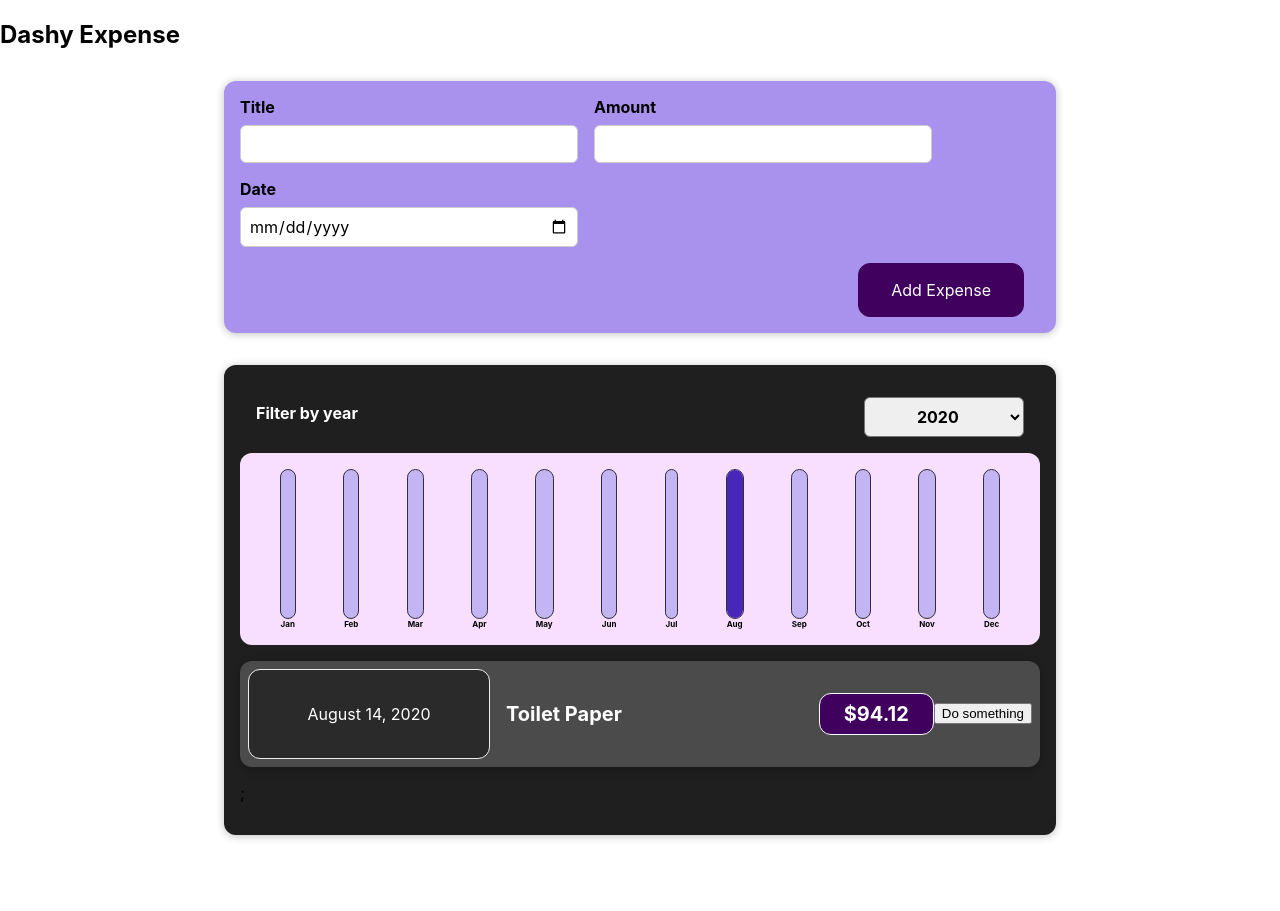
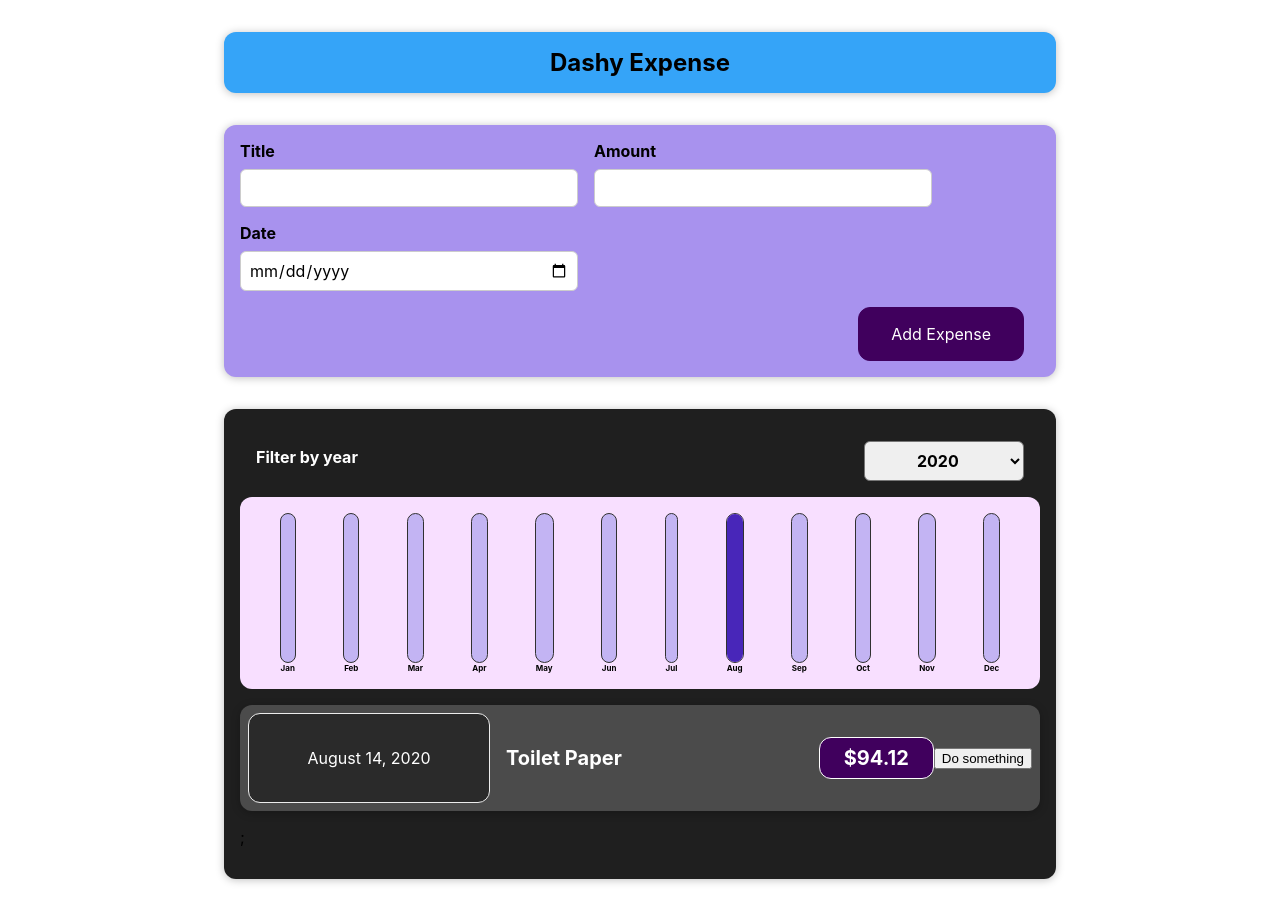
Before and after one commit to nubesFilius/dashy-expense, a React (Create React App) app: page / in a window 1280 px wide. Before the commit the page ends 867 px from the top, so only its background shows below. Built offline with nearby package versions, Linux system fonts and the light colour scheme.

Commit message:
Improving dashy banner

```diff
--- a/src/App.js
+++ b/src/App.js
@@ -37,9 +37,13 @@ function App() {
 
   return (
     <div>
-      <Banner />
-      <NewExpense onAddNewExpense={addNewExpense} />
-      <Expenses items={expenses} />
+      <div>
+        <Banner />
+      </div>
+      <div>
+        <NewExpense onAddNewExpense={addNewExpense} />
+        <Expenses items={expenses} />
+      </div>
     </div>
   );
 }
--- /dev/null
+++ b/src/components/DashyBanner/Banner.css
@@ -0,0 +1,10 @@
+.dashy-banner {
+  background-color: #35a4f8;
+  padding: 1rem;
+  margin: 2rem auto;
+  width: 50rem;
+  max-width: 95%;
+  border-radius: 12px;
+  text-align: center;
+  box-shadow: 0 1px 8px rgba(0, 0, 0, 0.25);
+}
--- a/src/components/DashyBanner/Banner.js
+++ b/src/components/DashyBanner/Banner.js
@@ -1,8 +1,10 @@
+import './Banner.css';
+
 // Convention is to repeat file name
 function Banner() {
   return (
     <div>
-      <h2> Dashy Expense </h2>
+      <h2 className="dashy-banner"> Dashy Expense </h2>
     </div>
   );
 }
```
